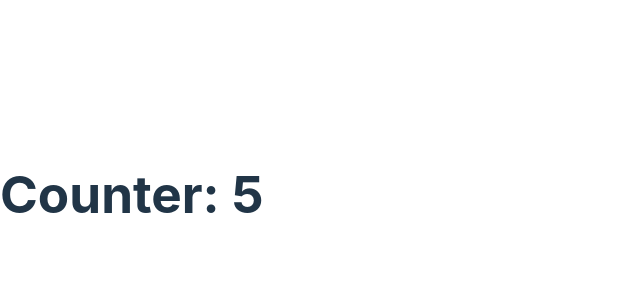
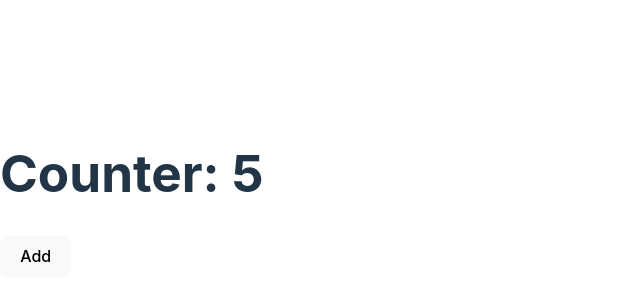
Before and after one commit to MiguelRuizHdz/nivelacion-react, a React (Vite) app: page / in a window 1280 px wide. Shown: the part 206-506 px from the top of the page, without its empty margins (0-640 px from the left). Built offline with nearby package versions, Linux system fonts and the light colour scheme.

Commit message:
Fragment

```diff
--- a/src/components/Counter.jsx
+++ b/src/components/Counter.jsx
@@ -5,7 +5,12 @@ const Counter = () => {
 
     const [counter, setCounter] = useState(5); // [estado, cambioEstado() ]
 
-    return <h1>Counter: { counter }</h1>
+    return (
+        <>
+            <h1>Counter: { counter }</h1>
+            <button>Add</button>
+        </>
+    )
 }
 
 
```
